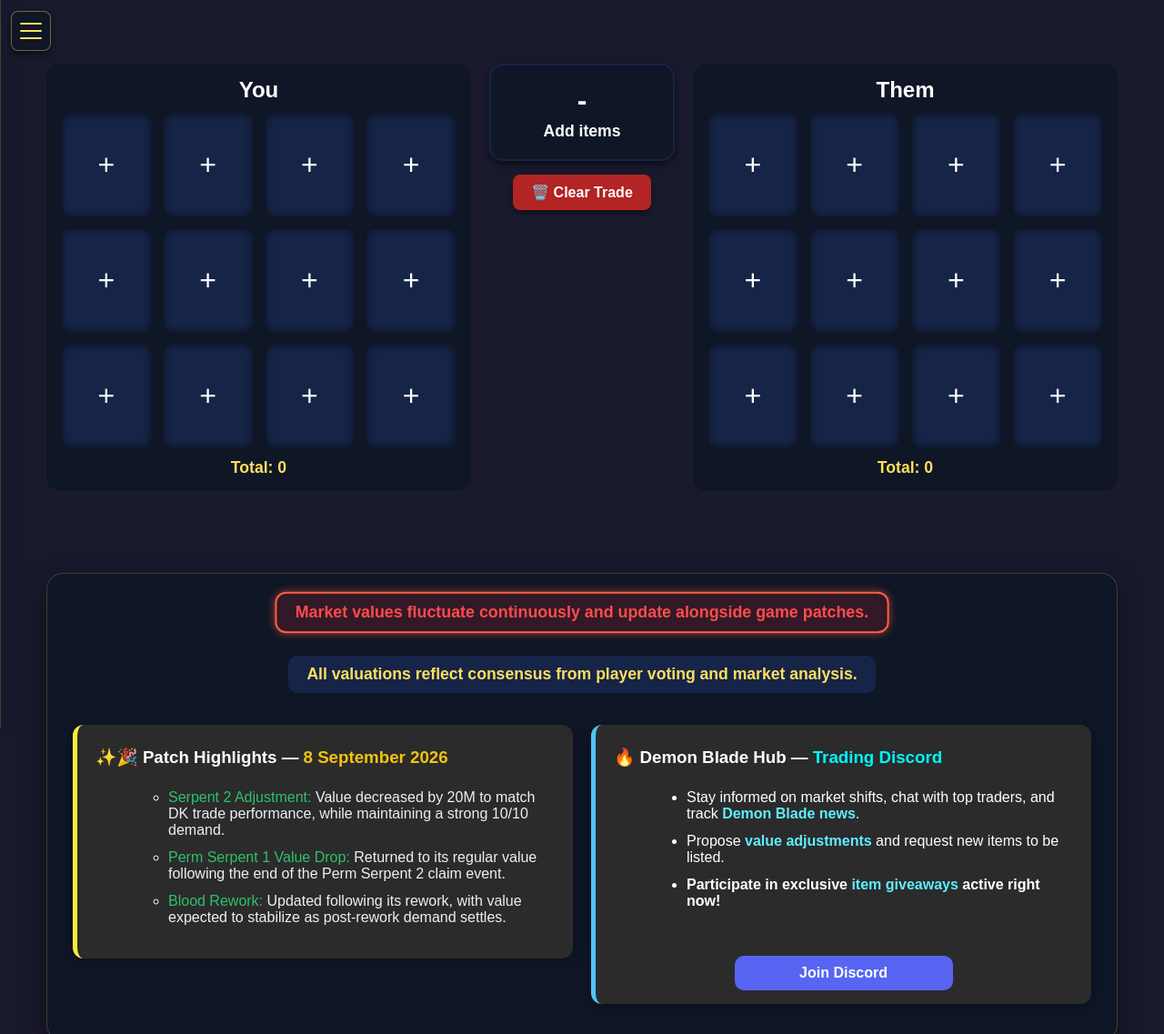
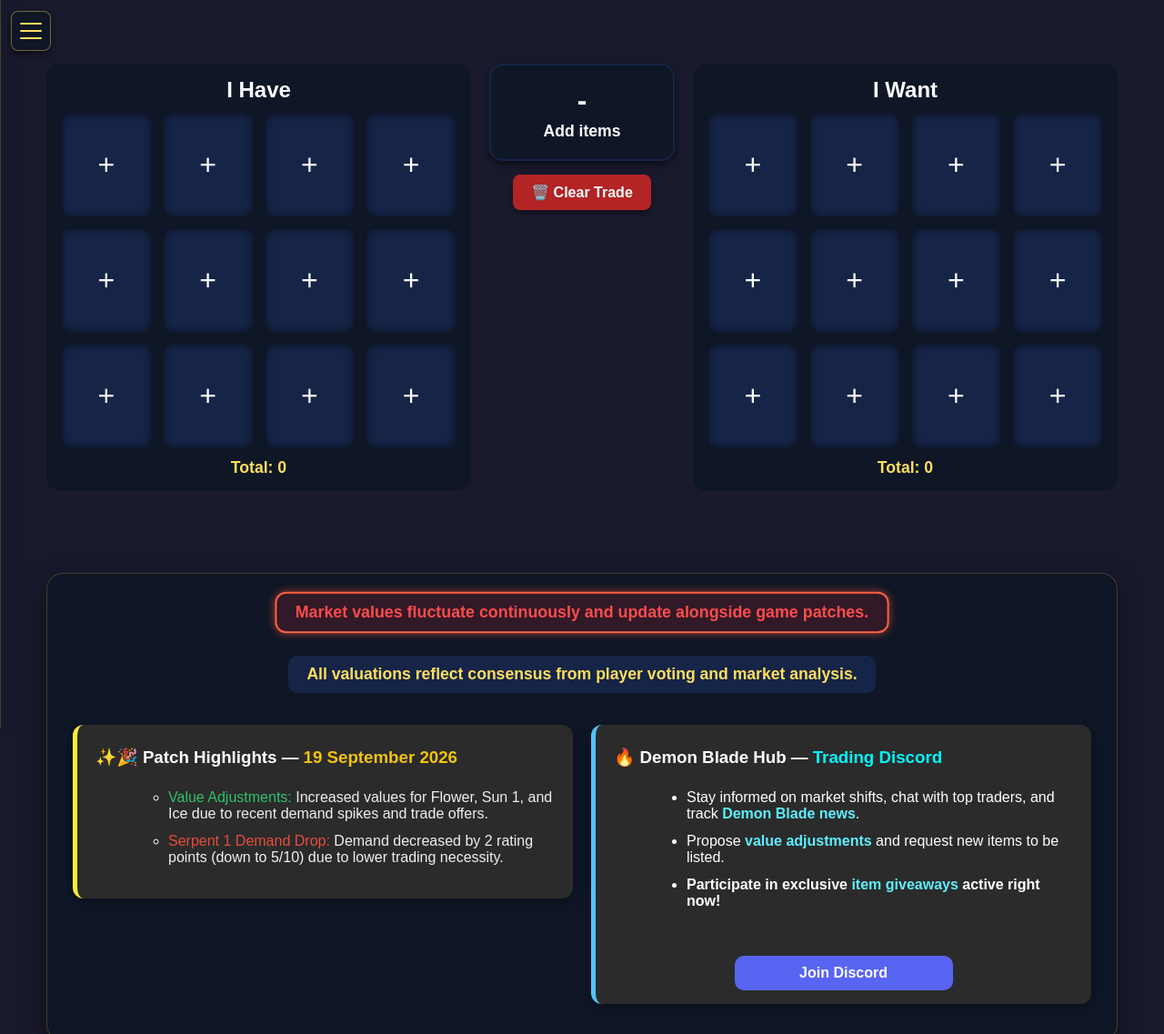
Before and after one commit to rachidmors18-gif/demon-blade-values, a plain HTML site: page index.html in a window 1280 px wide. Shown: the top 1137 px of the page at 91% size. Drawn offline with Linux system fonts and the light colour scheme.

Commit message:
Update index.html

```diff
--- a/index.html
+++ b/index.html
@@ -96,7 +96,7 @@
 
 <div class="container">
   <div class="column" id="player">
-    <div class="title" style="text-align: justify;">You</div>
+    <div class="title" style="text-align: justify;">I Have</div>
     <div class="grid" id="playerGrid"></div>
     <div class="total" id="playerTotal">Total: 0</div>
   </div>
@@ -108,7 +108,7 @@
     <button id="clearTradeBtn">🗑️ Clear Trade</button>
   </div>
   <div class="column" id="opponent">
-    <div class="title">Them</div>
+    <div class="title">I Want</div>
     <div class="grid" id="opponentGrid"></div>
     <div class="total" id="opponentTotal">Total: 0</div>
   </div>
@@ -142,14 +142,14 @@
 
     <div class="boxes-wrapper">
       <!-- بوكس التحديثات -->
+     <!-- بوكس التحديثات -->
       <div class="updates-box">
-          <h3>✨🎉 Patch Highlights — <span style="color: #f1c40f;">8 September 2026</span></h3>
+          <h3>✨🎉 Patch Highlights — <span style="color: #f1c40f;">19 September 2026</span></h3>
           <ul>
               <li style="list-style-type: none;">
                   <ul>
-                      <li><span style="color: #2dc26b;">Serpent 2 Adjustment:</span> <span style="color: #ecf0f1;">Value decreased by 20M to match DK trade performance, while maintaining a strong 10/10 demand.</span></li>
-                      <li><span style="color: #2dc26b;">Perm Serpent 1 Value Drop:</span> <span style="color: #ecf0f1;">Returned to its regular value following the end of the Perm Serpent 2 claim event.</span></li>
-                      <li><span style="color: #2dc26b;">Blood Rework:</span> <span style="color: #ecf0f1;">Updated following its rework, with value expected to stabilize as post-rework demand settles.</span></li>
+                      <li><span style="color: #2dc26b;">Value Adjustments:</span> <span style="color: #ecf0f1;">Increased values for Flower, Sun 1, and Ice due to recent demand spikes and trade offers.</span></li>
+                      <li><span style="color: #e74c3c;">Serpent 1 Demand Drop:</span> <span style="color: #ecf0f1;">Demand decreased by 2 rating points (down to 5/10) due to lower trading necessity.</span></li>
                   </ul>
               </li>
           </ul>
```
